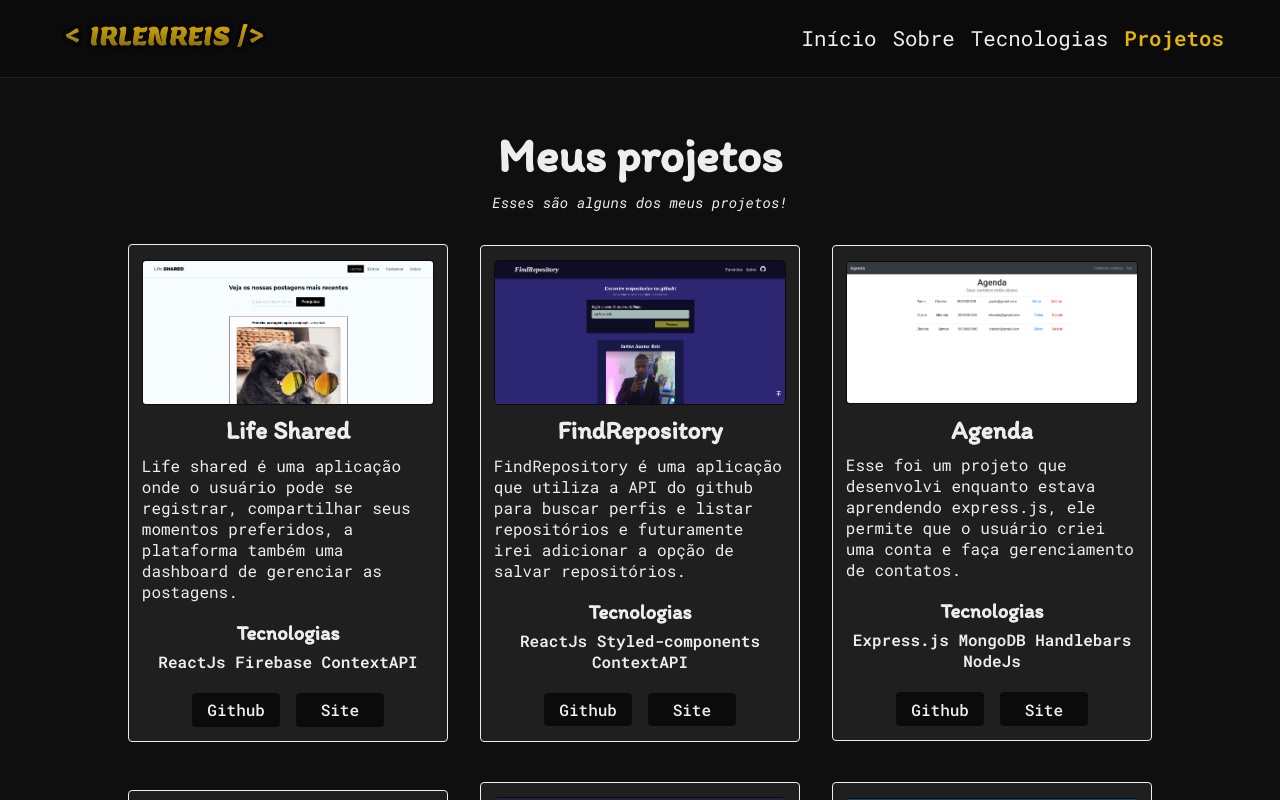
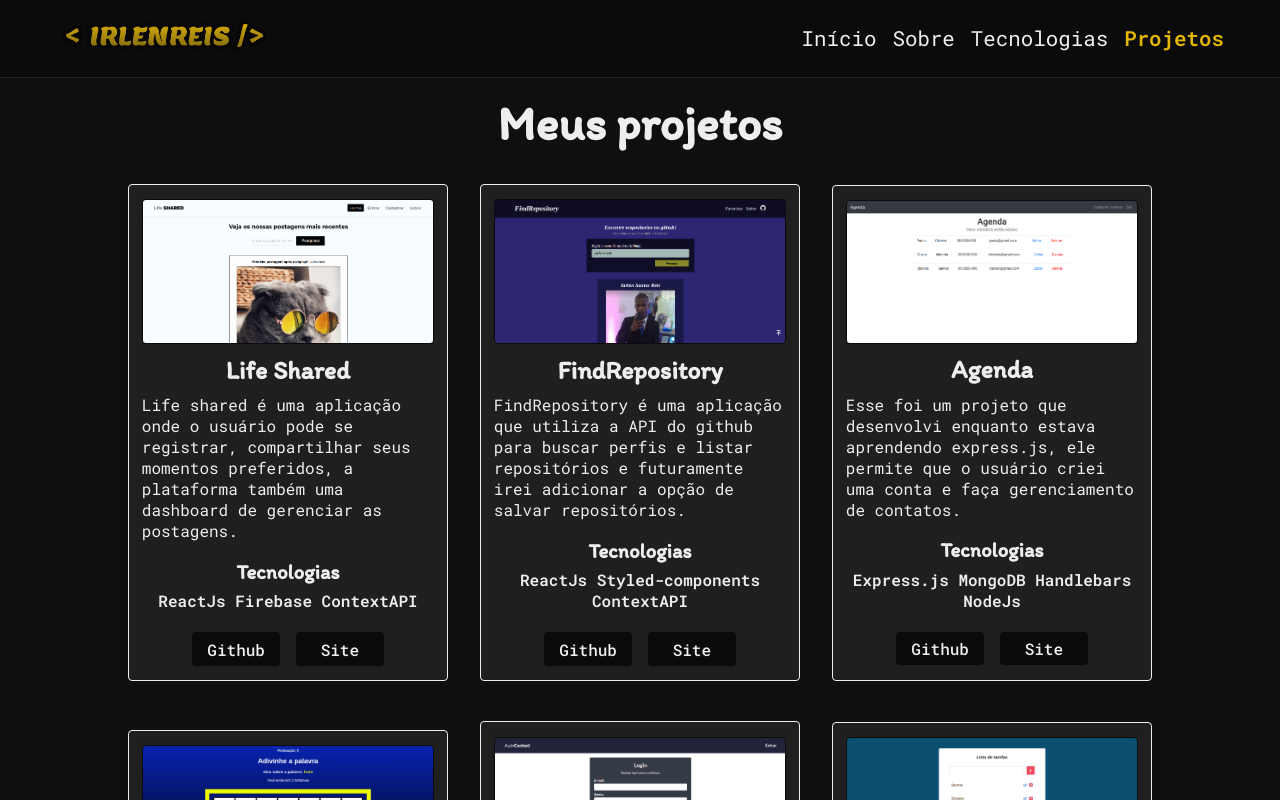
Before and after one commit to iarlen-reis/Meu-Portfolio, a React (Vite) app: page /projetos in a window 1280 px wide. Shown: the top 800 px of the page. Built offline with nearby package versions, Linux system fonts and the light colour scheme.

Commit message:
Modificando h1 da página Projetos

```diff
--- a/src/Pages/Project/Project.jsx
+++ b/src/Pages/Project/Project.jsx
@@ -20,10 +20,7 @@ const Project = () => {
   return (
     <ProjectStyledContainer>
       <ContainerStyled>
-        <ProjectDecriptionStyled>
-          <h1>Meus projetos</h1>
-          <p>Esses são alguns dos meus projetos!</p>
-        </ProjectDecriptionStyled>
+        <ProjectDecriptionStyled>Meus projetos</ProjectDecriptionStyled>
         <ProjectsCardContainerStyled>
           {/* 1 Life Shared */}
           <ProjectCard
--- a/src/Pages/Project/style.js
+++ b/src/Pages/Project/style.js
@@ -11,25 +11,12 @@ export const ProjectStyledContainer = styled.div`
   background: ${Colors.primaryColor};
 `;
 
-export const ProjectDecriptionStyled = styled.div`
+export const ProjectDecriptionStyled = styled.h1`
   width: 100%;
-  display: flex;
-  flex-direction: column;
-
   text-align: center;
 
-  padding-top: 2rem;
-
-  row-gap: 0.6rem;
-  h1 {
-    font-family: ${FontFamilly.fontItim};
-    font-size: ${FontsSizes.fontBig};
-  }
-
-  p {
-    font-size: ${FontsSizes.fontExtraSmall};
-    font-style: italic;
-  }
+  font-family: ${FontFamilly.fontItim};
+  font-size: ${FontsSizes.fontBig};
 `;
 
 export const ProjectsCardContainerStyled = styled.div`
```
